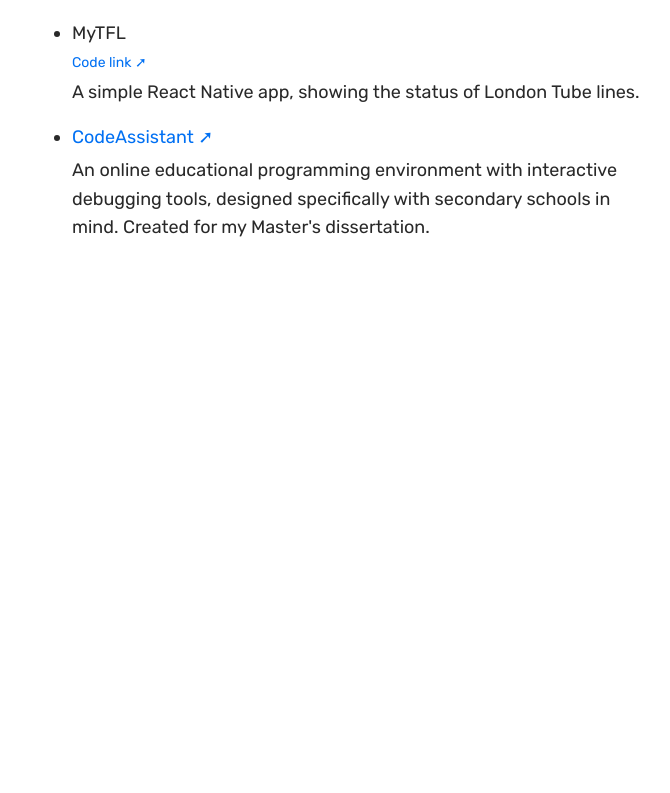
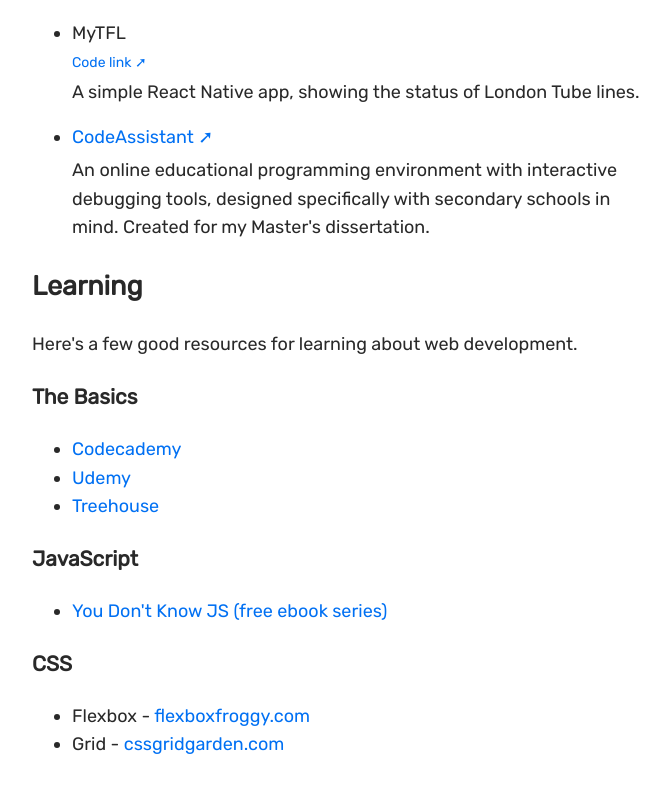
Before and after one commit to n1ckp/personal-website, a Next.js app: page / in a window 1280 px wide. Shown: the part 744-1537 px from the top of the page, without its empty margins (302-972 px from the left). Before the commit the page ends 1094 px from the top, so only its background shows below. Built offline with nearby package versions, Linux system fonts and the light colour scheme.

Commit message:
Add Learning section

```diff
--- /dev/null
+++ b/components/Learning.tsx
@@ -0,0 +1,42 @@
+export default function Projects(): JSX.Element {
+  return (
+    <>
+      <h2 id="learning">Learning</h2>
+      <p>Here's a few good resources for learning about web development.</p>
+      <h3>The Basics</h3>
+      <ul>
+        <li>
+          <a href="https://www.codecademy.com/learn/paths/web-development">
+            Codecademy
+          </a>
+        </li>
+        <li>
+          <a href="https://www.udemy.com/">Udemy</a>
+        </li>
+        <li>
+          <a href="https://teamtreehouse.com/tracks/front-end-web-development">
+            Treehouse
+          </a>
+        </li>
+      </ul>
+      <h3>JavaScript</h3>
+      <ul>
+        <li>
+          <a href="https://github.com/getify/You-Dont-Know-JS/blob/2nd-ed/get-started/README.md">
+            You Don't Know JS (free ebook series)
+          </a>
+        </li>
+      </ul>
+      <h3>CSS</h3>
+      <ul>
+        <li>
+          Flexbox -{' '}
+          <a href="https://flexboxfroggy.com/?learn">flexboxfroggy.com</a>
+        </li>
+        <li>
+          Grid - <a href="https://cssgridgarden.com/">cssgridgarden.com</a>
+        </li>
+      </ul>
+    </>
+  );
+}
--- a/pages/index.tsx
+++ b/pages/index.tsx
@@ -3,6 +3,7 @@
 import Contact from '../components/Contact';
 import Specialities from '../components/Specialities';
 import Projects from '../components/Projects';
+import Learning from '../components/Learning';
 import utilStyles from '../styles/utils.module.css';
 import styles from './index.module.css';
 
@@ -38,6 +39,9 @@
     <section>
       <Projects />
     </section>
+    <section>
+      <Learning />
+    </section>
   </Layout>
 );
 
```
